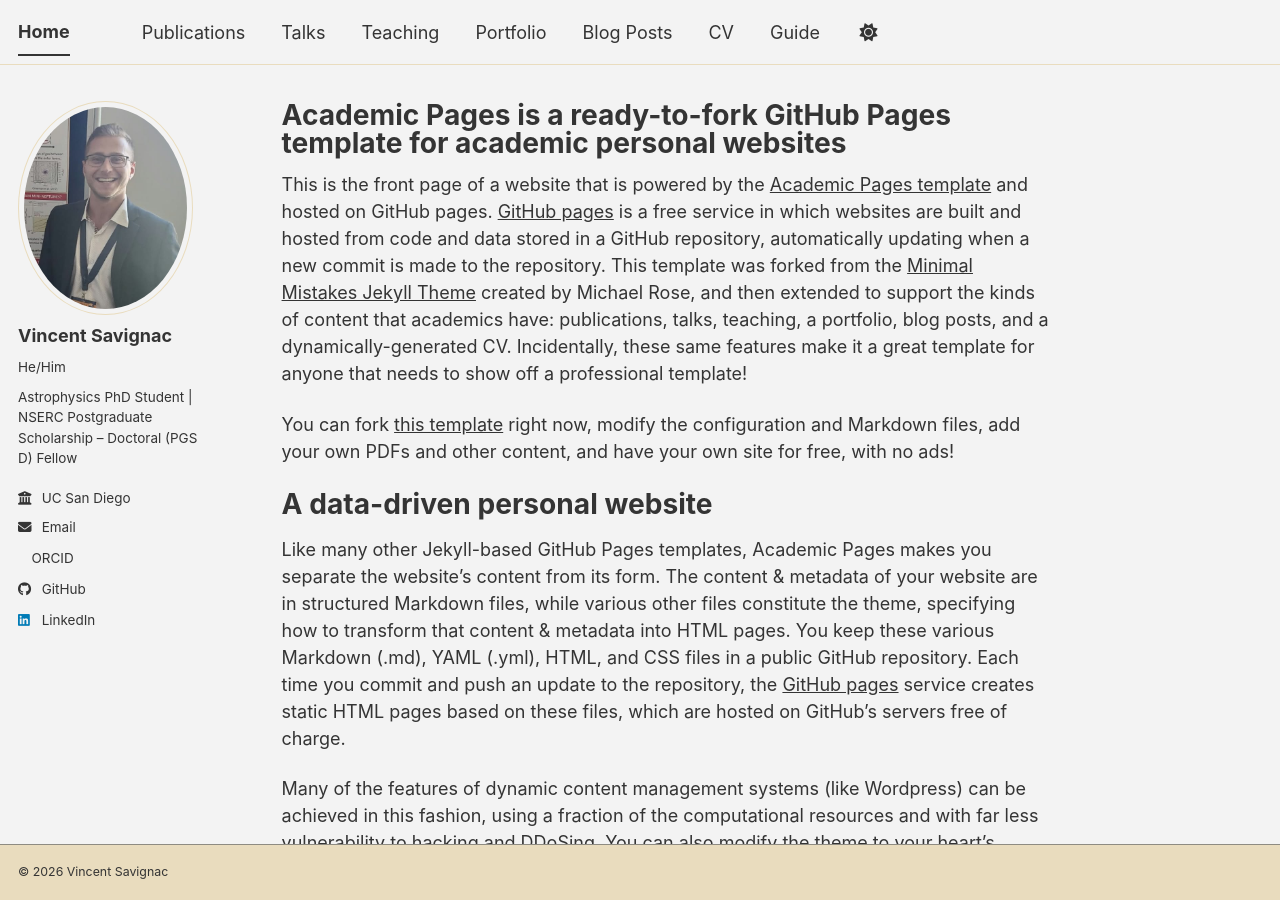
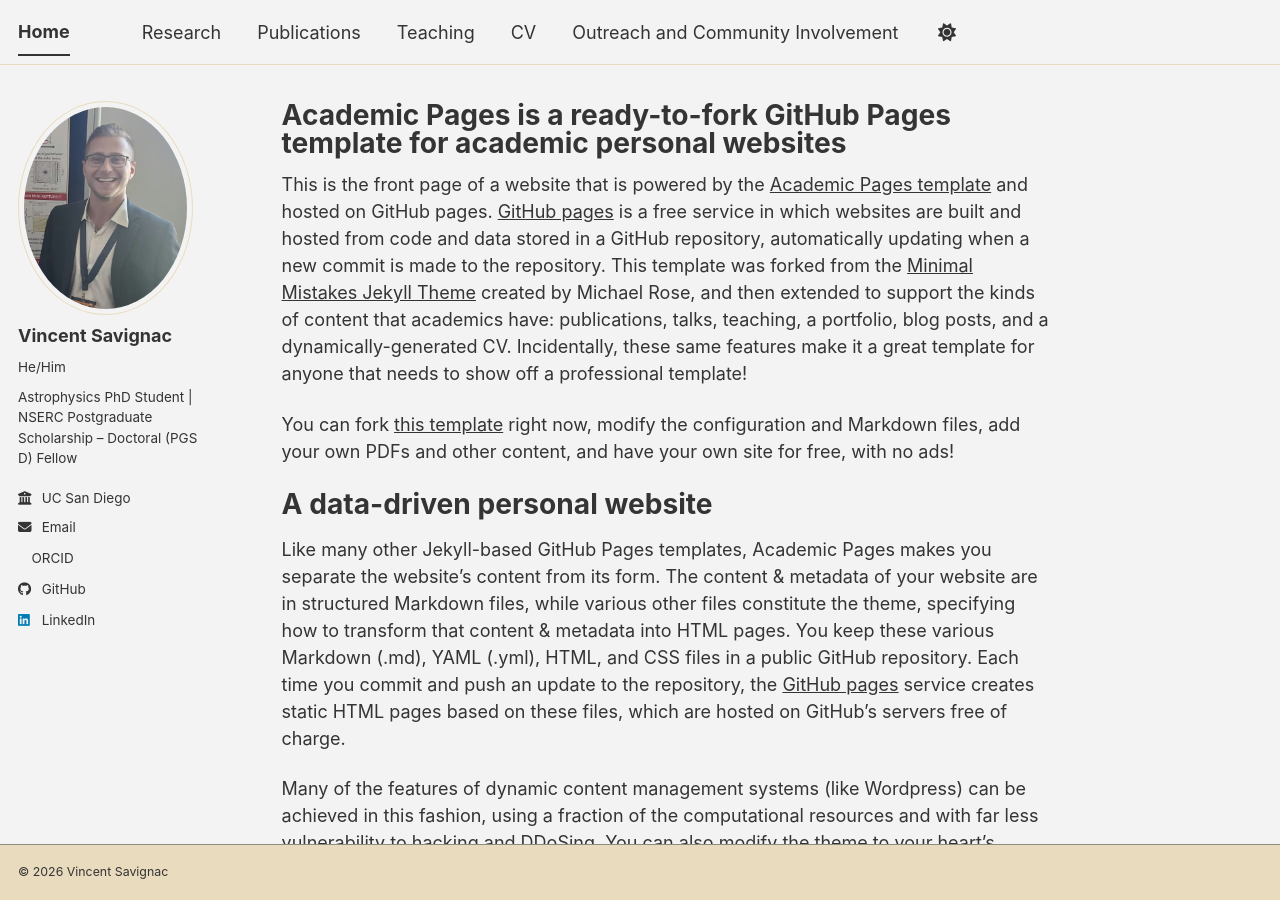
Before and after one commit to vincentsavignac/vincentsavignac.github.io, a Jekyll site: the page built from _pages/about.md, in a window 1280 px wide and 900 px high. Built offline with Jekyll 4.4.1, drawn with Linux system fonts in a browser that asks for light colours; a script bundle is joined from its source files by our own code; a style sheet for code colours, icons or effects is not loaded.

Commit message:
Update navigation menu by removing and adding items

```diff
--- a/_data/navigation.yml
+++ b/_data/navigation.yml
@@ -8,23 +8,18 @@
 #      Markdown formatted page while the second is generated using JSON.
 
 main:
+
+  - title: "Research"
+    url: /research/
+
   - title: "Publications"
     url: /publications/
-
-  - title: "Talks"
-    url: /talks/
 
   - title: "Teaching"
     url: /teaching/
 
-  - title: "Portfolio"
-    url: /portfolio/
-
-  - title: "Blog Posts"
-    url: /year-archive/
-
   - title: "CV"
     url: /cv/
 
-  - title: "Guide"
-    url: /markdown/
+  - title: "Outreach and Community Involvement"
+    url: /outreach/
```
